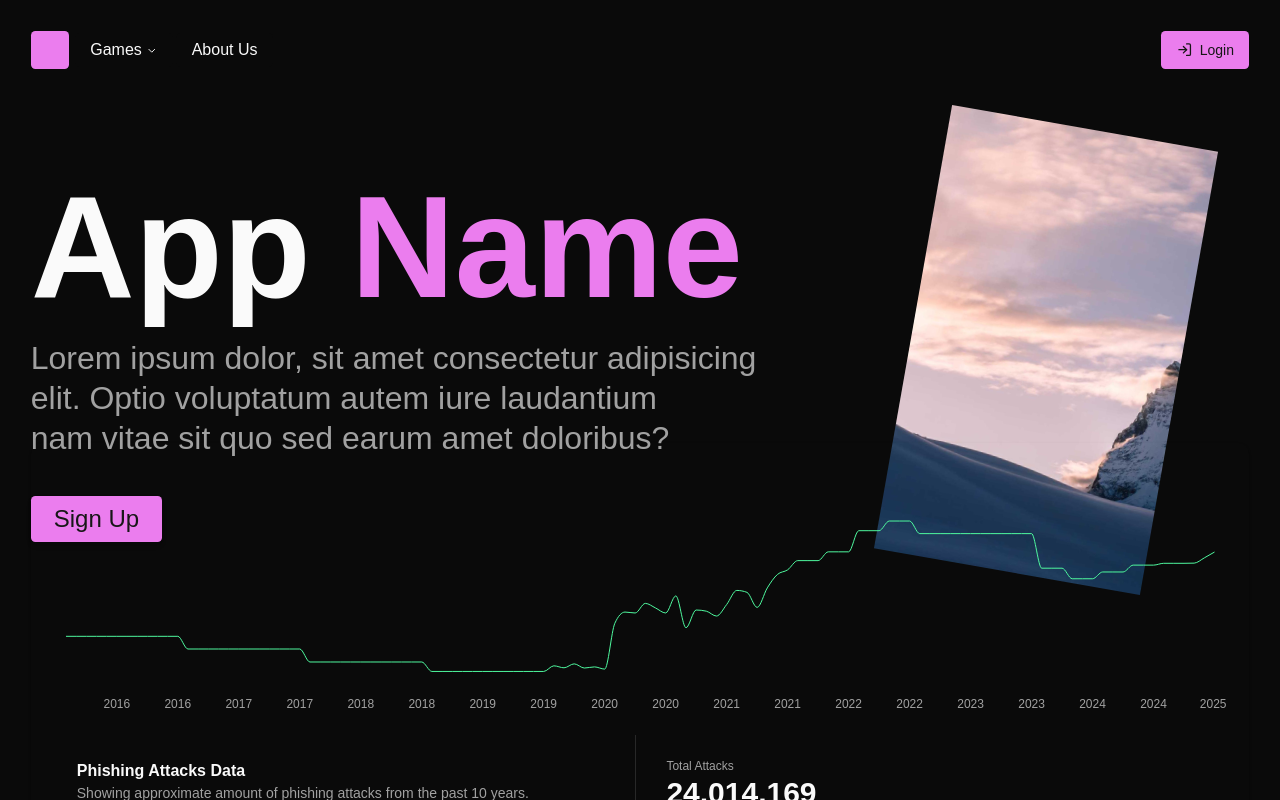
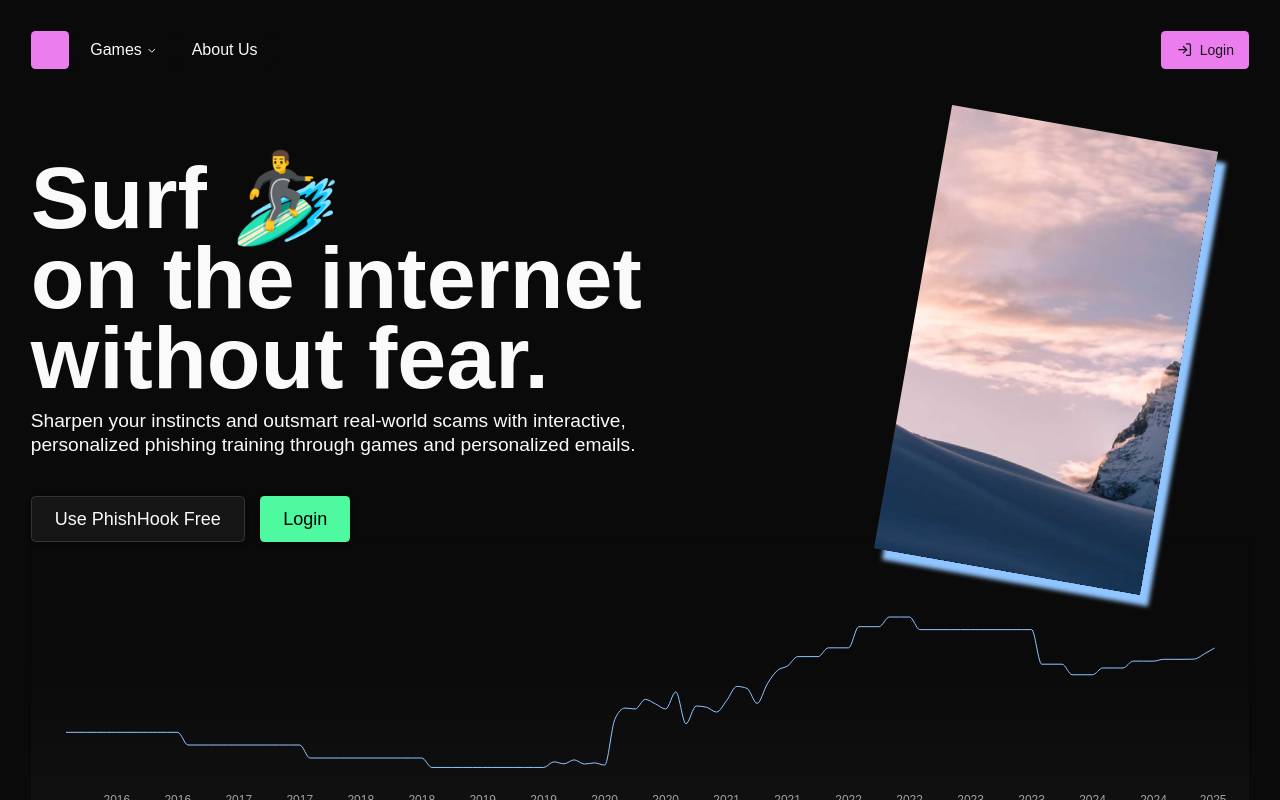
Before and after one commit to Username000000044/cac_team, a Next.js app: page / in a window 1280 px wide. Shown: the top 800 px of the page. Built offline with nearby package versions, Linux system fonts and the light colour scheme.

Commit message:
landing ux change

```diff
--- a/src/app/page.tsx
+++ b/src/app/page.tsx
@@ -11,28 +11,43 @@
     <div className="flex flex-col gap-[1rem]">
       <section className="mx-auto max-w-[75rem] xl:max-w-[90rem] grid grid-cols-1 grid-rows-2 md:grid-cols-[2fr_1fr] md:grid-rows-1 leading-tight">
         <div className="relative z-2 flex flex-col justify-center items-center text-center p-4 md:text-left md:items-start md:p-0">
-          <h1 className="font-bold text-[2rem] md:text-[3rem] lg:text-[4rem] xl:text-[9rem]">
-            App
-            <span className="text-primary"> Name</span>
+          <h1 className="text-[2rem] md:text-[5.5rem] text-foreground font-bold md:leading-[5rem]">
+            Surf 🏄‍♂️
+            <br />
+            on the internet <br />
+            without fear.
           </h1>
-          <h2 className="text-balance text-[1.5rem] lg:text-[1.8rem] xl:text-[2rem] text-muted-foreground">
-            Lorem ipsum dolor, sit amet consectetur adipisicing elit. Optio
-            voluptatum autem iure laudantium nam vitae sit quo sed earum amet
-            doloribus?
+          <h2 className="text-[1rem] md:text-[1.2rem] mt-3 text-balance">
+            Sharpen your instincts and outsmart real-world scams with
+            interactive, personalized phishing training through games and
+            personalized emails.
           </h2>
+          <div className="flex flex-col mt-10 gap-4 md:flex-row">
             <Button
               asChild
               className={buttonVariants({
                 size: "hero",
-              className: "mt-10 shadow-lg",
+                variant: "outline",
+                className: "shadow-lg text-lg",
               })}
             >
-            <Link href="/login">Sign Up</Link>
+              <Link href="/login">Use PhishHook Free</Link>
+            </Button>
+            <Button
+              asChild
+              className={buttonVariants({
+                size: "hero",
+                variant: "secondary",
+                className: "shadow-lg bg-secondary text-lg",
+              })}
+            >
+              <Link href="/login">Login</Link>
             </Button>
           </div>
-        <div className="-mt-10 md:m-0">
+        </div>
+        <div className="relative -mt-15 md:m-0 z-1">
           <Image
-            className="relative rotate-10 mx-auto scale-90"
+            className="rotate-10 mx-auto scale-70 shadow-[11px_11px_5px_0px_var(--chart-1)] md:scale-90"
             src="/hero.jpg"
             width={300}
             height={400}
@@ -41,7 +56,7 @@
         </div>
       </section>
 
-      <section className="relative -mt-45 z-1">
+      <section className="relative -mt-30 md:-mt-20 z-0">
         <PhishingDataChart />
       </section>
     </div>
--- a/src/components/chart-phishing.tsx
+++ b/src/components/chart-phishing.tsx
@@ -140,7 +140,7 @@
 const chartConfig = {
   attacks: {
     label: "Total Attacks",
-    color: "var(--secondary)",
+    color: "var(--chart-1)",
   },
 } satisfies ChartConfig;
 
@@ -155,7 +155,7 @@
   );
 
   return (
-    <Card className="py-4 sm:py-0 !bg-transparent">
+    <Card className="py-4 sm:py-0 !bg-linear-to-t from-card to-background to-70%">
       <CardContent className="px-2 sm:p-6">
         <ChartContainer config={chartConfig} className="aspect-auto h-[250px]">
           <LineChart
--- a/src/components/ui/button.tsx
+++ b/src/components/ui/button.tsx
@@ -24,7 +24,7 @@
         default: "h-9 px-4 py-2 has-[>svg]:px-3",
         sm: "h-8 rounded-md gap-1.5 px-3 has-[>svg]:px-2.5",
         lg: "h-10 rounded-md px-6 has-[>svg]:px-4",
-        hero: "h-12 text-2xl rounded-md px-6 has-[>svg]:px-4",
+        hero: "h-10 md:h-12 text-2xl rounded-md px-6 has-[>svg]:px-4",
         game: "h-full text-2xl md:text-3xl grow rounded-md px-6 has-[>svg]:px-4",
         "icon-sm": "size-8",
         "icon-lg": "size-10",
```
Lines whose indentation alone changed are shown as unchanged.
